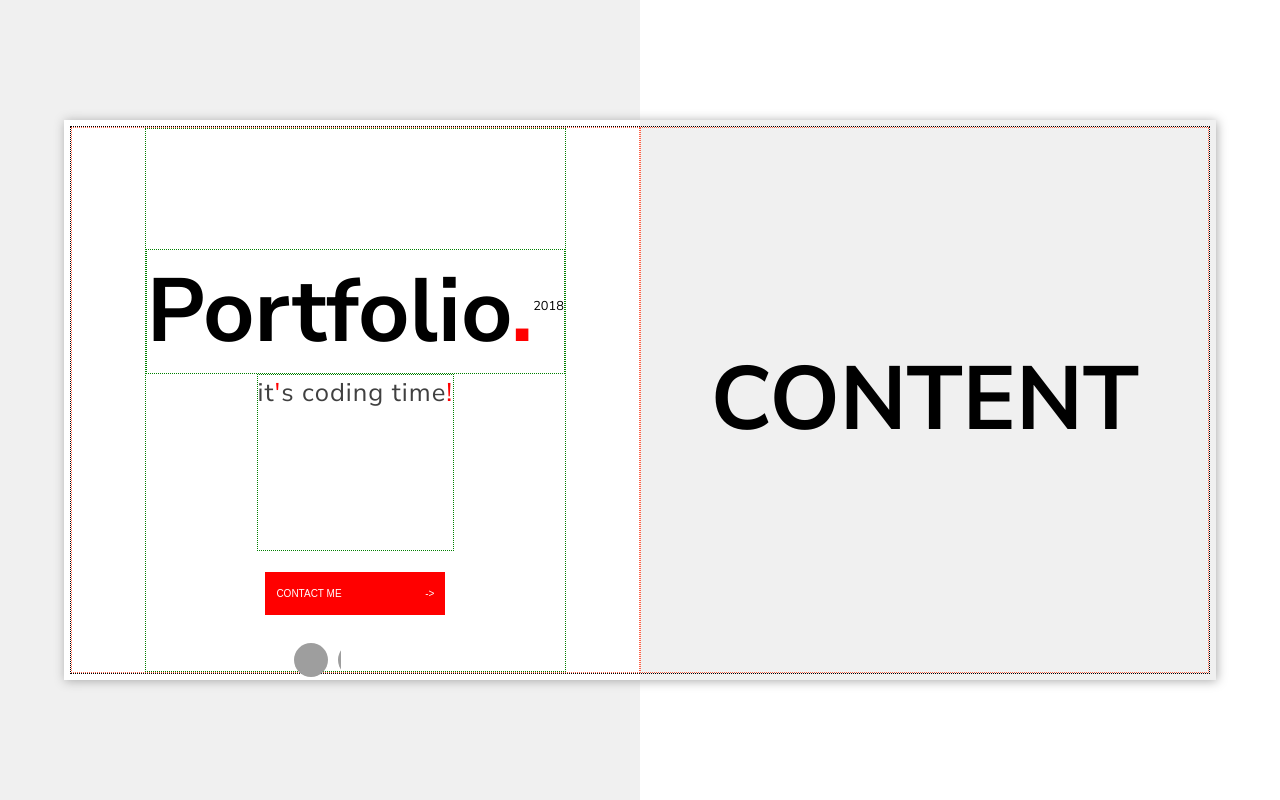
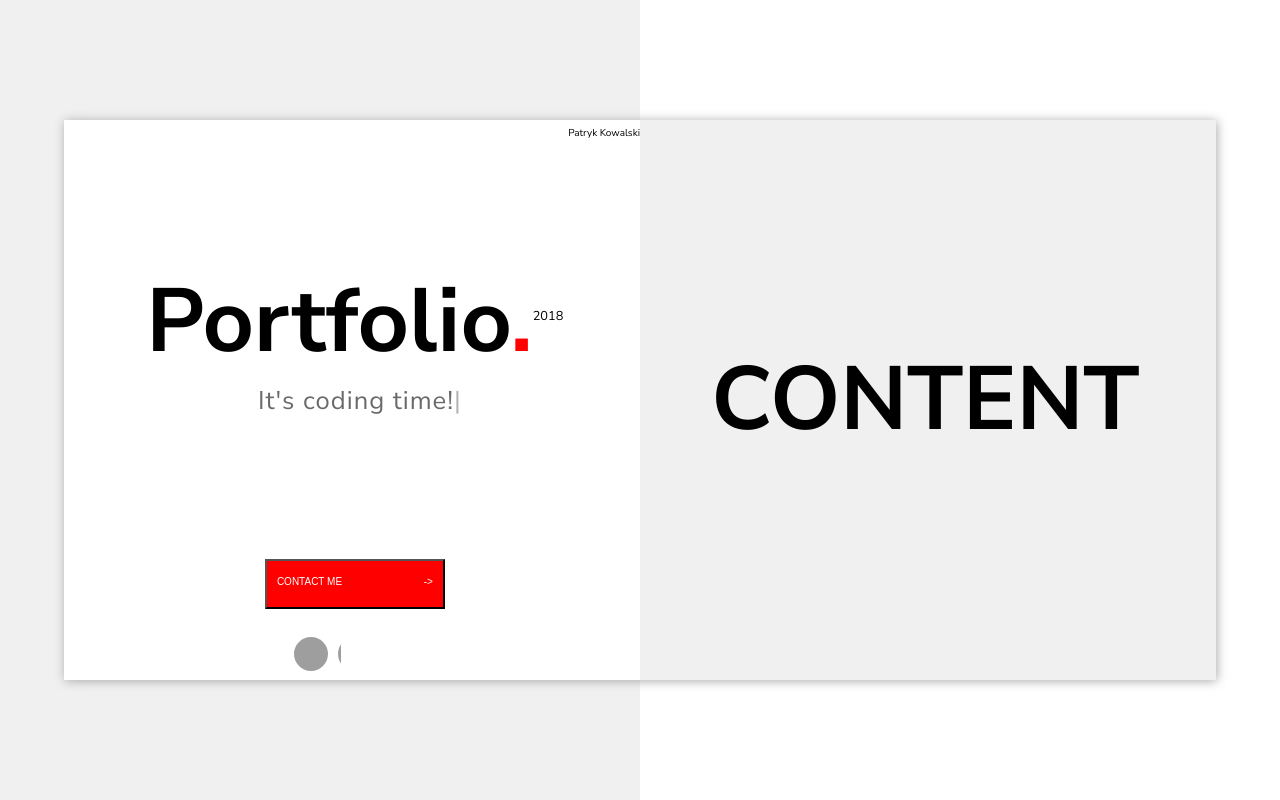
Before and after one commit to kowalus23/PortfolioSite, a React app: page / in a window 1280 px wide. Built offline with nearby package versions, Linux system fonts and the light colour scheme; grey boxes are pictures that could not be loaded.

Commit message:
Adding signature, little update in style

```diff
--- a/src/js/title.jsx
+++ b/src/js/title.jsx
@@ -1,12 +1,19 @@
 import React from 'react';
+import {Typer} from "./typer.jsx";
 
 export class Title extends React.Component {
     render() {
         return (
             <div className="col1-2 col1">
+                <div className="signature">
+                    <p>Patryk Kowalski</p>
+                </div>
                 <div className="title">
                     <h1>Portfolio<span>.</span><sup>2018</sup></h1>
-                    <h2>it<span>'</span>s coding time<span>!</span></h2>
+                    <h2><Typer strings={[
+                        'Welcome on my webiste :)',
+                        'It\'s coding time!',
+                    ]}/></h2>
                     <button><p>CONTACT ME</p><p>-></p></button>
                     <div className="fav-icons">
                         <a href="https://www.facebook.com/kowalus23" target="_blank">
--- a/src/js/typer.jsx
+++ b/src/js/typer.jsx
@@ -2,14 +2,14 @@
 import React from "react";
 import Typed from "typed.js";
 
-export class TypedReact extends React.Component {
+export class Typer extends React.Component {
 
     componentDidMount() {
         const {strings} = this.props;
         const options = {
             strings: strings,
-            typeSpeed: 65,
-            backSpeed: 35
+            typeSpeed: 50,
+            backSpeed: 50
         };
         this.typed = new Typed(this.el, options);
     }
--- a/src/scss/main.scss
+++ b/src/scss/main.scss
@@ -45,26 +45,45 @@ body {
       .margin-container {
         width: 99%;
         height: 98%;
-        border: 1px dotted black;
+        //border: 1px dotted black;
         display: flex;
 
         .col1-2 {
           width: 100%;
-          border: 1px dotted tomato;
+          //border: 1px dotted tomato;
           display: flex;
           justify-content: center;
           align-items: center;
+        }
+
+        .col1 {
+          flex-direction: column;
+
+          .signature{
+            display: flex;
+            position: relative;
+            margin: 0;
+            padding: 0;
+            align-self: end;
+
+            p {
+              font-size: 10px;
+              margin: 0;
+              padding: 0;
+            }
+          }
 
           .title {
-            border: 1px dotted green;
+            //border: 1px dotted green;
             display: flex;
             flex-direction: column;
             align-items: center;
             height: 100%;
+            //border: 1px dotted tomato;
 
             h1 {
               font-size: 7vw;
-              border: 1px dotted green;
+              //border: 1px dotted green;
               margin: 120px 0 0 0;
               font-family: 'Nunito Sans', sans-serif;
               font-weight: 700;
@@ -79,16 +98,16 @@ body {
 
             }
             h2 {
-              border: 1px dotted green;
+              //border: 1px dotted green;
               font-size: 2vw;
               margin-top: 0;
               color: #404040;
               font-weight: 400;
-              padding-bottom: 140px;
+              padding-bottom: 15vh;
               letter-spacing: 1px;
 
               span {
-                color: red;
+                color: #6a6a6a;
               }
             }
             button {
@@ -96,14 +115,14 @@ body {
               height: 50px;
               padding: 5px 0;
               background-color: red;
-              border: 1px solid red;
+              //border: 1px solid red;
               display: flex;
               justify-content: space-between;
               font-size: 10px;
 
               &:hover {
                 background-color: black;
-                border: 1px solid black;
+                //border: 1px solid black;
                 box-shadow: 2px 5px 4px #c0c0c0;
 
                 :last-child {
@@ -192,3 +211,30 @@ body {
   }
 
 }
+
+
+
+
+
+////////////////////////////// ADDITIONALS ///////////////////////
+
+.typed-cursor{
+  opacity: 1;
+  animation: typedjsBlink 0.7s infinite;
+  -webkit-animation: typedjsBlink 0.7s infinite;
+  animation: typedjsBlink 0.7s infinite;
+}
+@keyframes typedjsBlink{
+  50% { opacity: 0.0; }
+}
+@-webkit-keyframes typedjsBlink{
+  0% { opacity: 1; }
+  50% { opacity: 0.0; }
+  100% { opacity: 1; }
+}
+.typed-fade-out{
+  opacity: 0;
+  transition: opacity .25s;
+  -webkit-animation: 0;
+  animation: 0;
+}
--- a/webpack.config.js
+++ b/webpack.config.js
@@ -18,7 +18,7 @@ module.exports = {
     compress: true,
     hot: true,
     inline: true,
-    port: 9001
+    port: 9002
   },
   module: {
     rules: [
```
